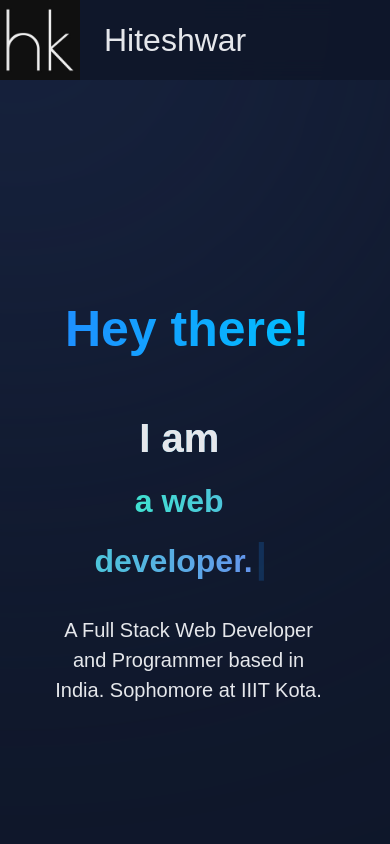
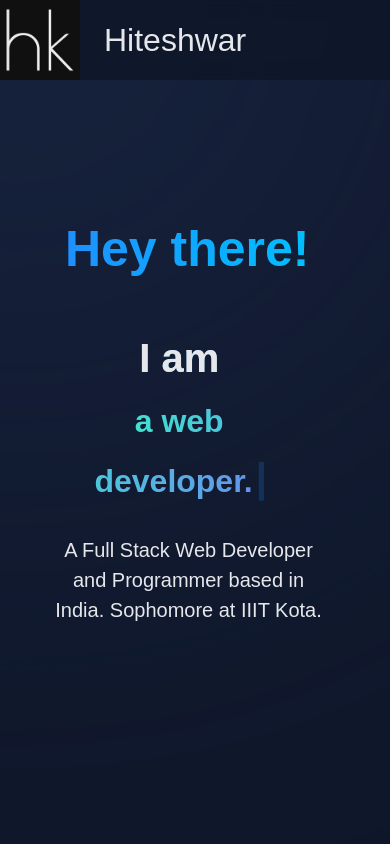
Before and after one commit to CoderKaushik/Portfolio, a React (Create React App) app: page / in a window 390 px wide. Shown: the top 844 px of the page. Built offline with nearby package versions, Linux system fonts and the light colour scheme.

Commit message:
contact form, project image width fine tuned

```diff
--- a/src/scenes/Hero/hero.css
+++ b/src/scenes/Hero/hero.css
@@ -239,7 +239,7 @@
   }
 
   .hey {
-    margin-top: 0;
+    margin-top: -10rem;
     font-size: 50px;
   }
 
--- a/src/scenes/contact/contact.css
+++ b/src/scenes/contact/contact.css
@@ -137,7 +137,7 @@
   }
 
   .contact-form {
-    width: 90%;
+    width: 75%;
     height: 65%;
   }
 
--- a/src/scenes/projects/projects.css
+++ b/src/scenes/projects/projects.css
@@ -160,6 +160,7 @@ button {
 
     .image-project img {
         width: 430px;
+        transition: none;
     }
 
     .content-project {
@@ -184,7 +185,7 @@ button {
 
 @media only screen and (max-width: 450px ) {
     .image-project > img {
-        width: 95%;
+        width: 100%;
     }
 
     .button-container {
```
